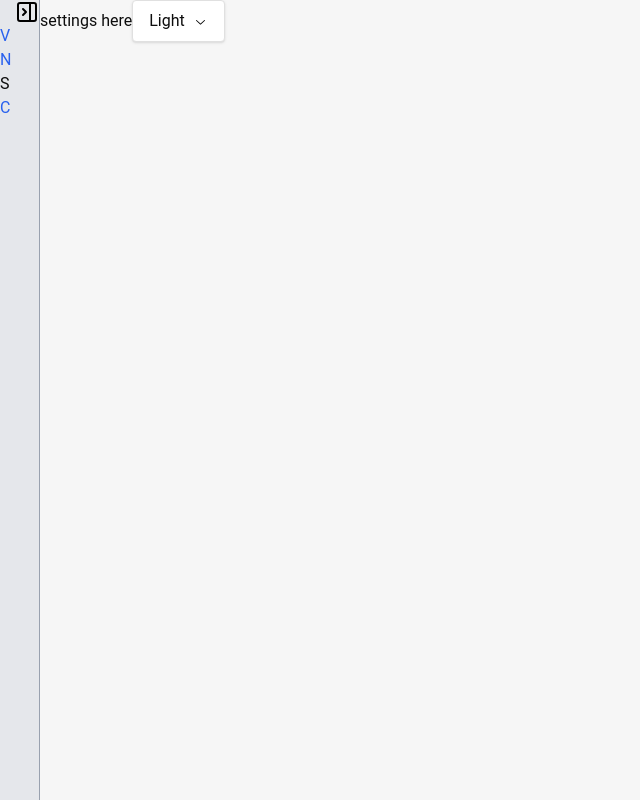
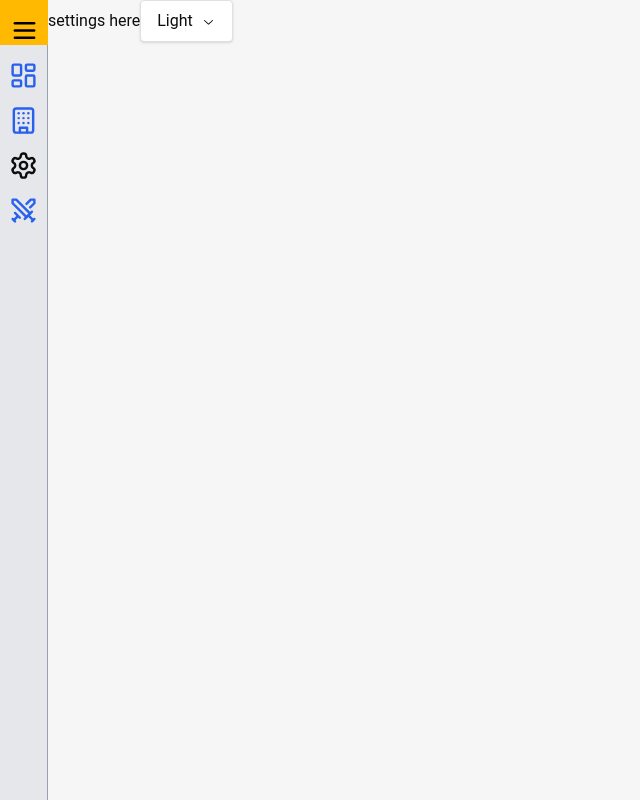
Before and after one commit to mokat6/sales-tools-front, a React (Vite) app: page /settings in a window 1280 px wide. Shown: the whole page, without its empty margins (0-640 px from the left). Built offline with nearby package versions, Linux system fonts and the light colour scheme.

Commit message:
sidebar1 implemented

```diff
--- a/src/screens/App.tsx
+++ b/src/screens/App.tsx
@@ -4,11 +4,19 @@ import ViewBigData from "./ViewBigData";
 import AddCompanyScreen from "./AddCompanyScreen";
 import Settings from "./Settings";
 import Crm from "./Crm";
+import { MenuIcon } from "lucide-react";
+import { useState } from "react";
 
 export default function App() {
+  const [sideMenuOpen, setSideMenuOpen] = useState(true);
+
   return (
     <div className="flex h-screen overflow-hidden">
-      <Sidebar />
+      <SideMenuBase className="absolute">
+        <MenuIcon size={29} onClick={() => setSideMenuOpen(!sideMenuOpen)} className="cursor-pointer" />
+      </SideMenuBase>
+
+      {sideMenuOpen && <Sidebar Base={SideMenuBase} />}
       <div className="flex-1 overflow-auto bg-bg-background">
         <Routes>
           <Route path="/" element={<ViewBigData />} />
@@ -20,3 +28,12 @@ export default function App() {
     </div>
   );
 }
+
+export type SideMenuBaseProps = {
+  children: React.ReactNode;
+  className: string;
+};
+
+const SideMenuBase = ({ className, children }: SideMenuBaseProps) => {
+  return <div className={`flex w-12 bg-amber-400 flex-col items-center pt-4 gap-4 ${className}`}>{children}</div>;
+};
--- a/src/screens/Sidebar.tsx
+++ b/src/screens/Sidebar.tsx
@@ -1,37 +1,32 @@
 import { NavLink } from "react-router-dom";
-import { PanelRightClose } from "lucide-react";
+import { Building, LayoutDashboard, MenuIcon, PanelRightClose, Settings, Swords } from "lucide-react";
 
-import { useState } from "react";
+import { useState, type JSX } from "react";
+import type { SideMenuBaseProps } from "./App";
 
 const MENU_ITEMS = [
-  { value: "", label: "View big data" },
-  { value: "newCompany", label: "New Company" },
-  { value: "settings", label: "Settings" },
-  { value: "crm", label: "CRM" },
+  { value: "hamburger", label: <MenuIcon size={29} /> },
+  { value: "", label: <LayoutDashboard size={29} /> },
+  { value: "newCompany", label: <Building size={29} /> },
+  { value: "settings", label: <Settings size={29} /> },
+  { value: "crm", label: <Swords size={29} /> },
 ];
-export default function Sidebar() {
-  const [expanded, setExpanded] = useState(false);
 
-  const togglePanel = () => setExpanded(!expanded);
+type SidebarProps = {
+  Base: ({ className, children }: SideMenuBaseProps) => JSX.Element;
+};
 
+export default function Sidebar({ Base }: SidebarProps) {
   return (
-    <div
-      className={` flex flex-col border-r border-gray-400 transition-[width] overflow-hidden  bg-gray-200 ${
-        expanded ? "w-35" : "w-10"
-      }`}
-    >
-      <PanelRightClose
-        className={`self-end cursor-pointer ${expanded ? "rotate-180" : ""} transition`}
-        onClick={togglePanel}
-      />
+    <Base className={`border-r border-gray-400 transition-[width] overflow-hidden  bg-gray-200 `}>
       {MENU_ITEMS.map(({ value, label }) => {
         return (
           <MenuItem to={value} key={value}>
-            {expanded ? label : label[0]}
+            {label}
           </MenuItem>
         );
       })}
-    </div>
+    </Base>
   );
 }
 
```
